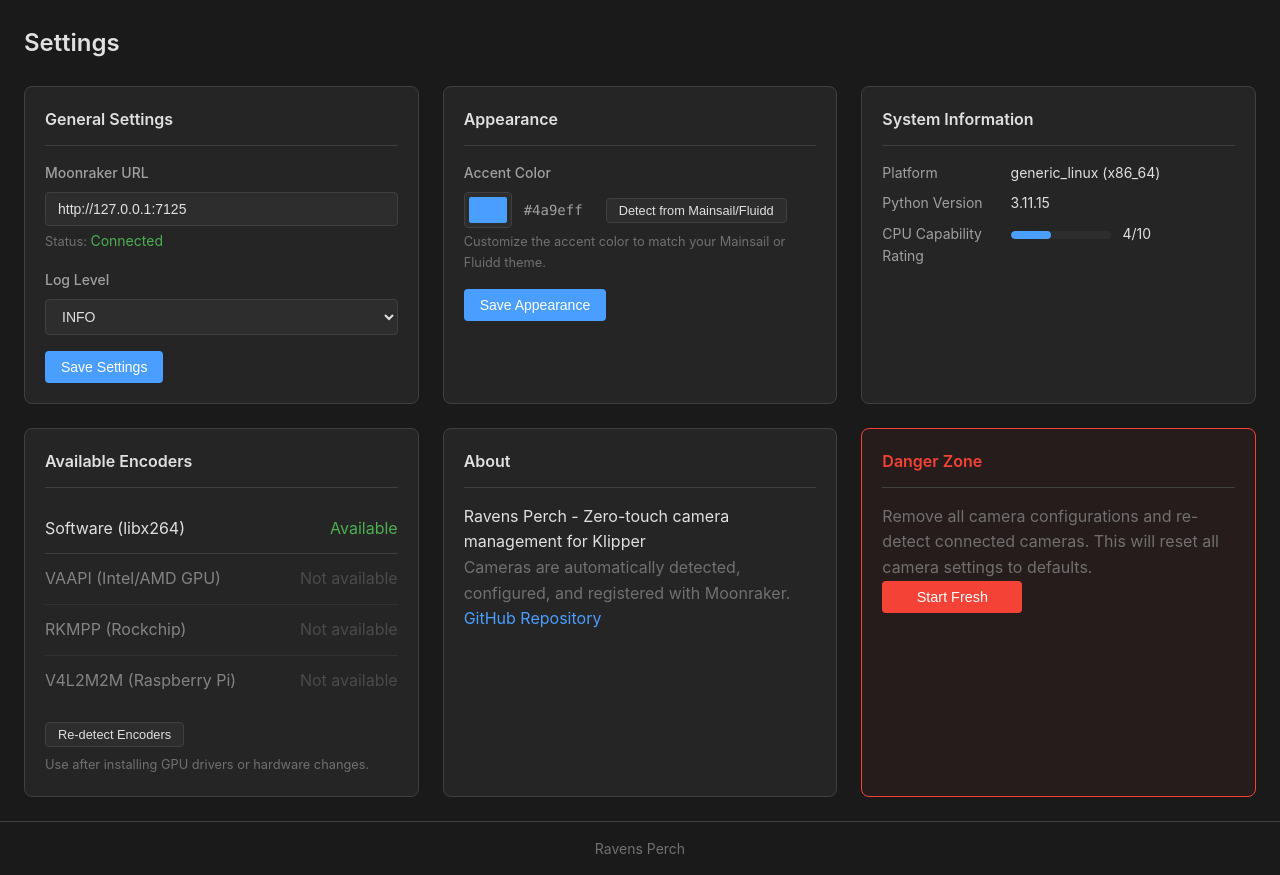
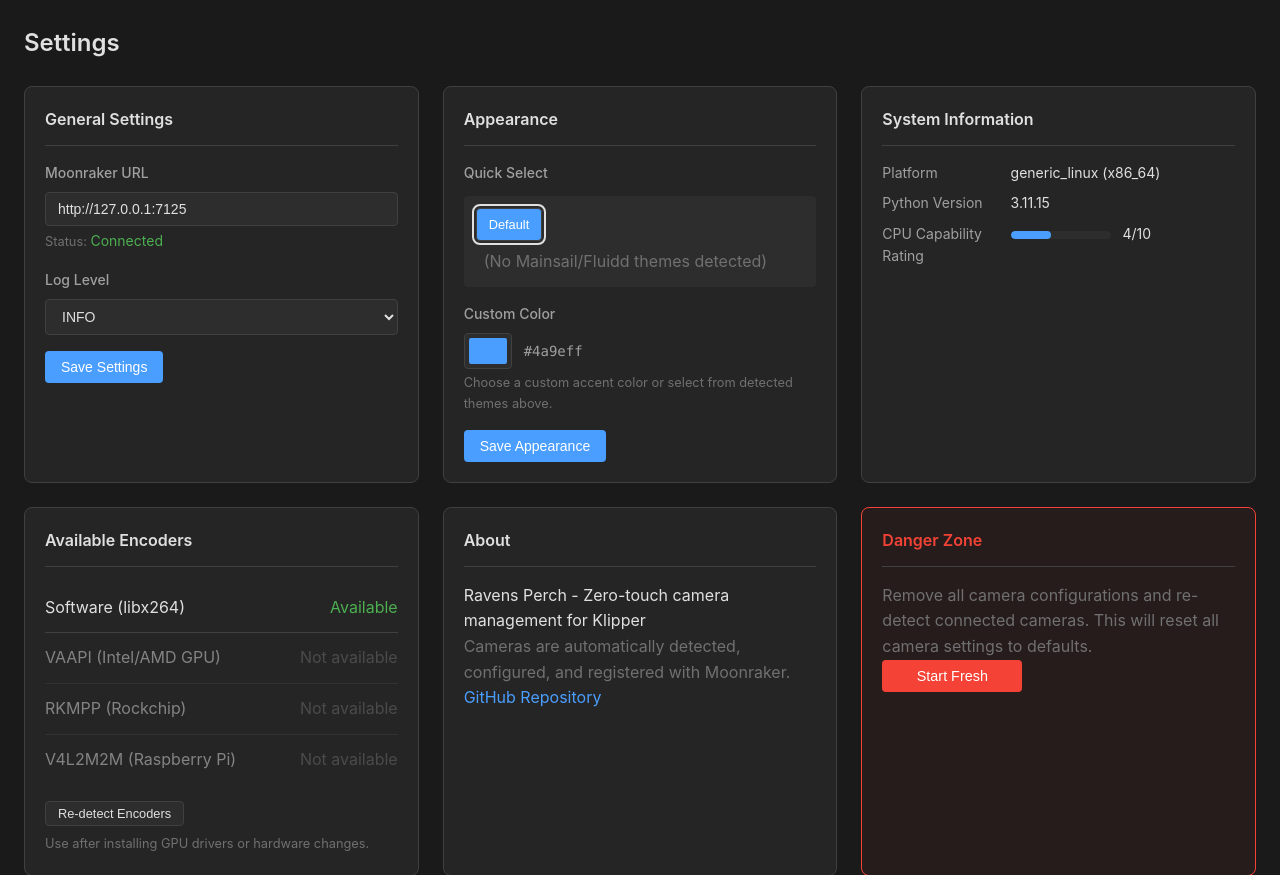
Before and after one commit to mrmees/ravens-perch, a Flask app: page /cameras/settings in a window 1280 px wide. Shown: the part 56-931 px from the top of the page. Before the commit the page ends 910 px from the top, so only its background shows below. Run offline with Flask 2, Linux system fonts and the light colour scheme; data that the repository does not hold is empty; some libraries are stand-ins or nearby versions.

Commit message:
Auto-detect Mainsail/Fluidd theme colors on settings page load
- Automatically detect theme colors when settings page opens
- Show Default, Mainsail, and Fluidd as quick-select buttons
- Highlight currently active color option
- Move custom color picker below quick select options

Co-Authored-By: Claude Opus 4.5 <noreply@anthropic.com>

```diff
--- a/daemon/web_ui/static/css/style.css
+++ b/daemon/web_ui/static/css/style.css
@@ -1731,3 +1731,8 @@ details.settings-card > *:not(summary) {
     transform: translateY(-1px);
     box-shadow: 0 2px 8px var(--shadow);
 }
+
+.color-option-active {
+    outline: 2px solid var(--text-primary);
+    outline-offset: 2px;
+}
--- a/daemon/web_ui/templates/settings.html
+++ b/daemon/web_ui/templates/settings.html
@@ -62,7 +62,14 @@
               hx-target="#appearance-status">
 
             <div class="form-group">
-                <label for="accent_color">Accent Color</label>
+                <label>Quick Select</label>
+                <div id="detected-colors" class="detected-colors">
+                    <span class="text-muted">Detecting Mainsail/Fluidd themes...</span>
+                </div>
+            </div>
+
+            <div class="form-group">
+                <label for="accent_color">Custom Color</label>
                 <div class="color-picker-row">
                     <input type="color"
                            id="accent_color"
@@ -70,13 +77,9 @@
                            value="{{ settings.get('accent_color', '#4a9eff') }}"
                            class="color-input">
                     <span class="color-value" id="color-value">{{ settings.get('accent_color', '#4a9eff') }}</span>
-                    <button type="button" class="btn btn-secondary btn-sm" onclick="detectThemeColors()">
-                        Detect from Mainsail/Fluidd
-                    </button>
                 </div>
-                <div id="detected-colors" class="detected-colors" style="display: none;"></div>
                 <p class="form-help">
-                    Customize the accent color to match your Mainsail or Fluidd theme.
+                    Choose a custom accent color or select from detected themes above.
                 </p>
             </div>
 
@@ -187,13 +190,23 @@ document.getElementById('accent_color').addEventListener('input', function(e) {
 
 function detectThemeColors() {
     const container = document.getElementById('detected-colors');
-    container.innerHTML = '<span class="text-muted">Detecting...</span>';
-    container.style.display = 'block';
+    const currentColor = '{{ settings.get("accent_color", "#4a9eff") }}';
 
     fetch('{{ url_for("cameras.api_detect_theme") }}')
         .then(r => r.json())
         .then(data => {
             container.innerHTML = '';
+
+            // Add default color option
+            const defaultBtn = document.createElement('button');
+            defaultBtn.type = 'button';
+            defaultBtn.className = 'btn btn-sm color-option';
+            defaultBtn.style.backgroundColor = '#4a9eff';
+            defaultBtn.style.color = '#ffffff';
+            defaultBtn.textContent = 'Default';
+            if (currentColor === '#4a9eff') defaultBtn.classList.add('color-option-active');
+            defaultBtn.onclick = function() { setAccentColor('#4a9eff'); };
+            container.appendChild(defaultBtn);
 
             if (data.mainsail) {
                 const btn = document.createElement('button');
@@ -201,7 +214,8 @@ function detectThemeColors() {
                 btn.className = 'btn btn-sm color-option';
                 btn.style.backgroundColor = data.mainsail;
                 btn.style.color = getContrastColor(data.mainsail);
-                btn.textContent = 'Mainsail: ' + data.mainsail;
+                btn.textContent = 'Mainsail';
+                if (currentColor.toLowerCase() === data.mainsail.toLowerCase()) btn.classList.add('color-option-active');
                 btn.onclick = function() { setAccentColor(data.mainsail); };
                 container.appendChild(btn);
             }
@@ -212,13 +226,18 @@ function detectThemeColors() {
                 btn.className = 'btn btn-sm color-option';
                 btn.style.backgroundColor = data.fluidd;
                 btn.style.color = getContrastColor(data.fluidd);
-                btn.textContent = 'Fluidd: ' + data.fluidd;
+                btn.textContent = 'Fluidd';
+                if (currentColor.toLowerCase() === data.fluidd.toLowerCase()) btn.classList.add('color-option-active');
                 btn.onclick = function() { setAccentColor(data.fluidd); };
                 container.appendChild(btn);
             }
 
             if (!data.mainsail && !data.fluidd) {
-                container.innerHTML = '<span class="text-muted">No theme colors detected. Make sure Mainsail or Fluidd is configured.</span>';
+                const note = document.createElement('span');
+                note.className = 'text-muted';
+                note.style.marginLeft = '0.5rem';
+                note.textContent = '(No Mainsail/Fluidd themes detected)';
+                container.appendChild(note);
             }
         })
         .catch(err => {
@@ -229,10 +248,18 @@ function detectThemeColors() {
 function setAccentColor(color) {
     document.getElementById('accent_color').value = color;
     document.getElementById('color-value').textContent = color;
+
+    // Update active state on buttons
+    document.querySelectorAll('.color-option').forEach(btn => {
+        btn.classList.remove('color-option-active');
+        if (btn.style.backgroundColor === color ||
+            rgbToHex(btn.style.backgroundColor).toLowerCase() === color.toLowerCase()) {
+            btn.classList.add('color-option-active');
+        }
+    });
 }
 
 function getContrastColor(hexColor) {
-    // Calculate luminance and return black or white for contrast
     const hex = hexColor.replace('#', '');
     const r = parseInt(hex.substr(0, 2), 16);
     const g = parseInt(hex.substr(2, 2), 16);
@@ -240,5 +267,18 @@ function getContrastColor(hexColor) {
     const luminance = (0.299 * r + 0.587 * g + 0.114 * b) / 255;
     return luminance > 0.5 ? '#000000' : '#ffffff';
 }
+
+function rgbToHex(rgb) {
+    if (rgb.startsWith('#')) return rgb;
+    const match = rgb.match(/^rgb\((\d+),\s*(\d+),\s*(\d+)\)$/);
+    if (!match) return rgb;
+    return '#' + [match[1], match[2], match[3]].map(x => {
+        const hex = parseInt(x).toString(16);
+        return hex.length === 1 ? '0' + hex : hex;
+    }).join('');
+}
+
+// Auto-detect theme colors on page load
+document.addEventListener('DOMContentLoaded', detectThemeColors);
 </script>
 {% endblock %}
```
